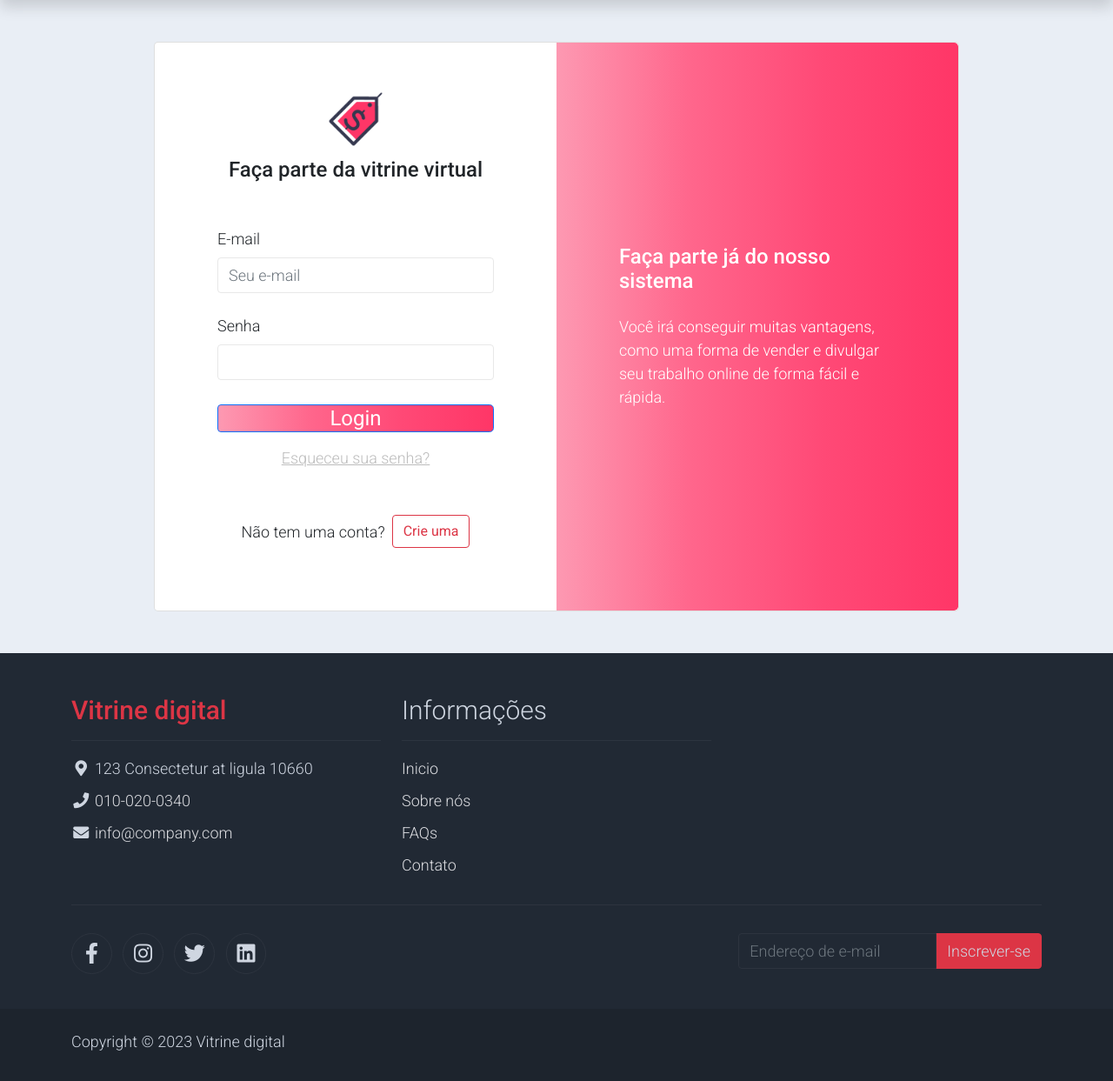
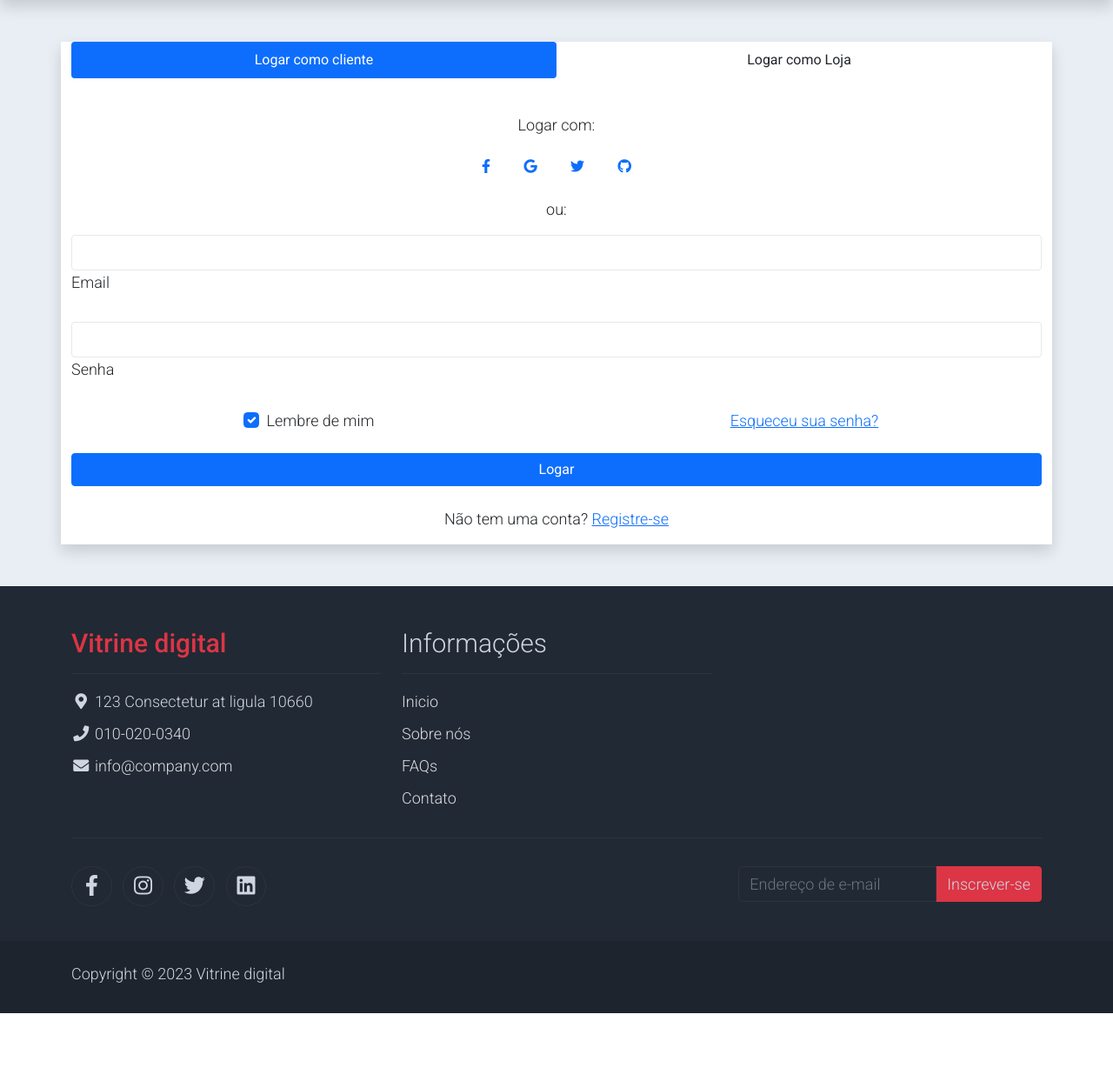
Before and after one commit to luks360/Vitrine-Digital, a Django app: page /login in a window 1280 px wide. Shown: the part 132-1375 px from the top of the page at 87% size. After the commit the page ends 1297 px from the top, so only its background shows below. Run offline with Django 4.2, Linux system fonts and the light colour scheme; some libraries are stand-ins or nearby versions.

Commit message:
Pagina de login melhorada

```diff
--- a/apps/main/templates/sign-in.html
+++ b/apps/main/templates/sign-in.html
@@ -1,61 +1,158 @@
 {% extends 'base.html' %}
-{%load static %}
+{% load static %}
 {% block title %} Login {% endblock title %}
 
 {% block content %}
 
-<section class="bg-light" style="background-color: #eee;">
+<!-- Pills navs -->
+<section class="bg-light">
     <div class="container py-5 h-100">
         <div class="row d-flex justify-content-center align-items-center h-100">
-        <div class="col-xl-10">
-          <div class="card rounded-3 text-black">
-            <div class="row g-0">
-              <div class="col-lg-6">
-                <div class="card-body p-md-5 mx-md-4">
+            <div class="shadow" style="background-color: #fff;">
+                <ul class="nav nav-pills nav-justified mb-3" id="ex1" role="tablist">
+                    <li class="nav-item" role="presentation">
+                        <button class="nav-link btn btn-block  mb-4 active" id="tab-login-c" data-bs-toggle="pill"
+                            data-bs-target="#pills-login-c" role="tab" aria-controls="pills-login-c"
+                            aria-selected="true">Logar como cliente</button>
+                    </li>
+                    <li class="nav-item" role="presentation">
+                        <button class="nav-link btn btn-block mb-4 " id="tab-login-l" data-bs-toggle="pill"
+                            data-bs-target="#pills-login-l" role="tab" aria-controls="pills-login-l"
+                            aria-selected="false">Logar como Loja</button>
+                    </li>
+                </ul>
+                <!-- Pills navs -->
 
-                  <div class="text-center">
-                    <img src="{% static 'assets/img/logo.png' %}"
-                      style="width: 80px;" alt="logo">
-                    <h4 class="mt-1 mb-5 pb-1">Faça parte da vitrine virtual</h4>
+                <!-- Pills content -->
+                <div class="tab-content">
+                    <div class="tab-pane fade show active" id="pills-login-c" role="tabpanel"
+                        aria-labelledby="tab-login-c">
+                        <form>
+                            <div class="text-center mb-3">
+                                <p>Logar com:</p>
+                                <button type="button" class="btn btn-link btn-floating mx-1">
+                                    <i class="fab fa-facebook-f"></i>
+                                </button>
+
+                                <button type="button" class="btn btn-link btn-floating mx-1">
+                                    <i class="fab fa-google"></i>
+                                </button>
+
+                                <button type="button" class="btn btn-link btn-floating mx-1">
+                                    <i class="fab fa-twitter"></i>
+                                </button>
+
+                                <button type="button" class="btn btn-link btn-floating mx-1">
+                                    <i class="fab fa-github"></i>
+                                </button>
                             </div>
 
-                  <form>
+                            <p class="text-center">ou:</p>
+
+                            <!-- Email input -->
                             <div class="form-outline mb-4">
-                        <label class="form-label" for="form2Example11">E-mail</label>
-                      <input type="email" id="form2Example11" class="form-control"
-                        placeholder="Seu e-mail" />
+                                <input type="email" id="loginName" class="form-control" />
+                                <label class="form-label" for="loginName">Email</label>
                             </div>
 
+                            <!-- Password input -->
                             <div class="form-outline mb-4">
-                      <label class="form-label" for="form2Example22">Senha</label>
-                      <input type="password" id="form2Example22" class="form-control" />
+                                <input type="password" id="loginPassword" class="form-control" />
+                                <label class="form-label" for="loginPassword">Senha</label>
                             </div>
 
-                    <div class="text-center pt-1 mb-5 pb-1">
-                      <button class="btn btn-primary btn-block fa-lg gradient-custom-2 mb-3" type="button">Login</button>
-                      <a class="text-muted" href="#!">Esqueceu sua senha?</a>
+                            <!-- 2 column grid layout -->
+                            <div class="row mb-4">
+                                <div class="col-md-6 d-flex justify-content-center">
+                                    <!-- Checkbox -->
+                                    <div class="form-check mb-3 mb-md-0">
+                                        <input class="form-check-input" type="checkbox" value="" id="loginCheck-c"
+                                            checked />
+                                        <label class="form-check-label" for="loginCheck-c"> Lembre de mim </label>
+                                    </div>
                                 </div>
 
-                    <div class="d-flex align-items-center justify-content-center pb-4">
-                      <p class="mb-0 me-2">Não tem uma conta?</p>
-                      <button type="button" class="btn btn-outline-danger">Crie uma</button>
+                                <div class="col-md-6 d-flex justify-content-center">
+                                    <!-- Simple link -->
+                                    <a href="#!">Esqueceu sua senha?</a>
+                                </div>
                             </div>
 
+                            <!-- Submit button -->
+                            <button type="submit" class="btn btn-primary btn-block mb-4">Logar</button>
+
+                            <!-- Register buttons -->
+                            <div class="text-center">
+                                <p>Não tem uma conta? <a href="#">Registre-se</a></p>
+                            </div>
                         </form>
+                    </div>
+                    <div class="tab-pane fade" id="pills-login-l" role="tabpanel" aria-labelledby="tab-login-l">
+                        <form>
+                            <div class="text-center mb-3">
+                                <p>Logar com:</p>
+                                <button type="button" class="btn btn-link btn-floating mx-1">
+                                    <i class="fab fa-facebook-f"></i>
+                                </button>
 
+                                <button type="button" class="btn btn-link btn-floating mx-1">
+                                    <i class="fab fa-google"></i>
+                                </button>
+
+                                <button type="button" class="btn btn-link btn-floating mx-1">
+                                    <i class="fab fa-twitter"></i>
+                                </button>
+
+                                <button type="button" class="btn btn-link btn-floating mx-1">
+                                    <i class="fab fa-github"></i>
+                                </button>
+                            </div>
+
+                            <p class="text-center">or:</p>
+
+                            <!-- Name input -->
+                            <div class="form-outline mb-4">
+                                <input type="text" id="loginCNPJ" class="form-control" />
+                                <label class="form-label" for="loginCNPJ">CNPJ</label>
+                            </div>
+
+                            <!-- Password input -->
+                            <div class="form-outline mb-4">
+                                <input type="password" id="loginPasswordL" class="form-control" />
+                                <label class="form-label" for="loginPasswordL">Password</label>
+                            </div>
+
+                            <!-- 2 column grid layout -->
+                            <div class="row mb-4">
+                                <div class="col-md-6 d-flex justify-content-center">
+                                    <!-- Checkbox -->
+                                    <div class="form-check mb-3 mb-md-0">
+                                        <input class="form-check-input" type="checkbox" value="" id="loginCheck-l"
+                                            checked />
+                                        <label class="form-check-label" for="loginCheck-l"> Lembre de mim </label>
                                     </div>
                                 </div>
-              <div class="col-lg-6 d-flex align-items-center gradient-custom-2">
-                <div class="text-white px-3 py-4 p-md-5 mx-md-4">
-                  <h4 class="mb-4">Faça parte já do nosso sistema</h4>
-                  <p class="small mb-0">Você irá conseguir muitas vantagens, como uma forma de vender e divulgar seu trabalho online de forma fácil e rápida.</p>
+
+                                <div class="col-md-6 d-flex justify-content-center">
+                                    <!-- Simple link -->
+                                    <a href="#!">Esqueceu sua senha?</a>
                                 </div>
                             </div>
+
+                            <!-- Submit button -->
+                            <button type="submit" class="btn btn-primary btn-block mb-4">Logar</button>
+
+                            <!-- Register buttons -->
+                            <div class="text-center">
+                                <p>Não tem uma loja? <a href="#">Registre uma</a></p>
+                            </div>
+                        </form>
                     </div>
                 </div>
             </div>
         </div>
     </div>
 </section>
+<!-- Pills content -->
 
 {% endblock content %}
```
Lines whose indentation alone changed are shown as unchanged.
